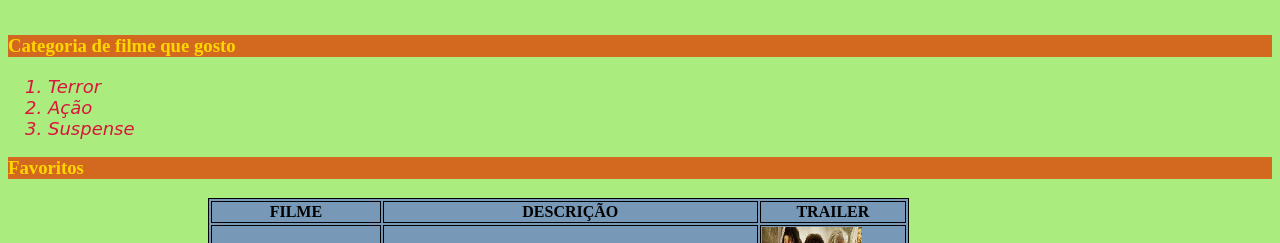
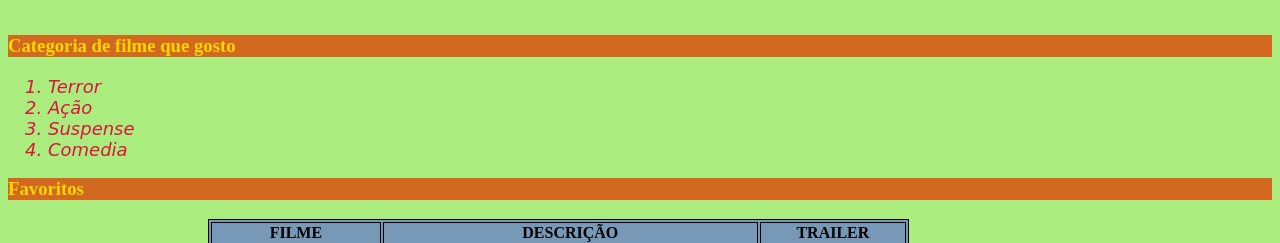
Before and after one commit to sifontesj23/aula1git, a plain HTML site: page SiteSobreMim/SiteSobreMim.html in a window 1280 px wide. Shown: the part 623-866 px from the top of the page. Drawn offline with Linux system fonts and the light colour scheme.

Commit message:
adicione comedia

```diff
--- a/SiteSobreMim/SiteSobreMim.html
+++ b/SiteSobreMim/SiteSobreMim.html
@@ -31,6 +31,7 @@
         <li>Terror</li>
         <li>Ação</li>
         <li>Suspense</li>
+        <li> Comedia</li>
     </ol>
 
     <!-- <dl>
```
